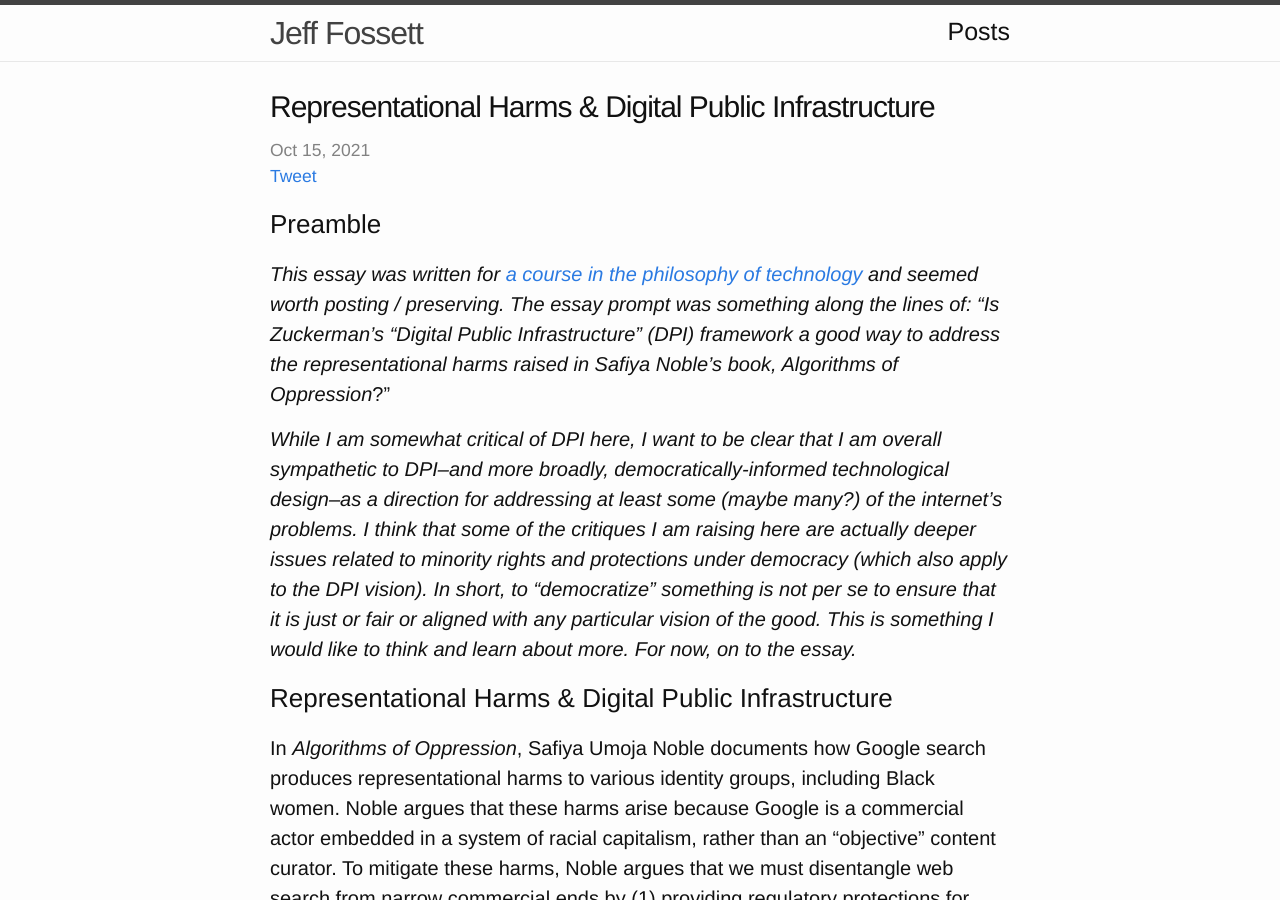
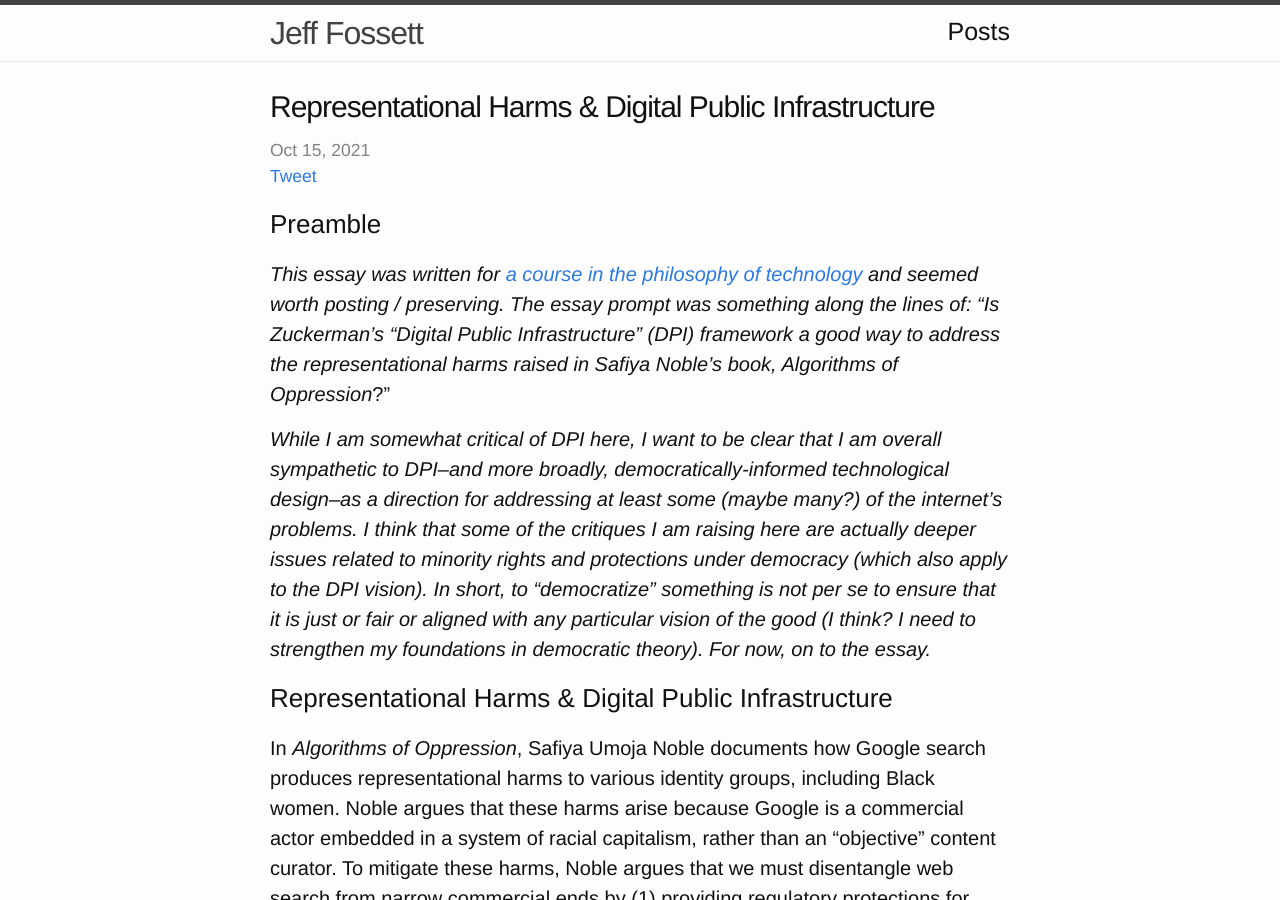
Before and after one commit to Fossj117/fossj117.github.io, a Jekyll site: the page built from _posts/2021-10-15-representational-harms-and-DPI.md, in a window 1280 px wide and 900 px high. Built offline with Jekyll 4.4.1, drawn with Linux system fonts in a browser that asks for light colours; a script that is not in the unit is left out; comment, search, counter and statistics services are not loaded.

Commit message:
democratic theory

```diff
--- a/_posts/2021-10-15-representational-harms-and-DPI.md
+++ b/_posts/2021-10-15-representational-harms-and-DPI.md
@@ -11,7 +11,7 @@
 
 *This essay was written for [a course in the philosophy of technology](https://www.hks.harvard.edu/courses/philosophy-technology-marx-and-heidegger-ai-genome-editing-and-geoengineering)  and seemed worth posting / preserving. The essay prompt was something along the lines of: "Is Zuckerman's "Digital Public Infrastructure" (DPI) framework a good way to address the representational harms raised in Safiya Noble's book, Algorithms of Oppression*?"
 
-*While I am somewhat critical of DPI here, I want to be clear that I am overall sympathetic to DPI--and more broadly, democratically-informed technological design--as a direction for addressing at least some (maybe many?) of the internet's problems. I think that some of the critiques I am raising here are actually deeper issues related to minority rights and protections under democracy (which also apply to the DPI vision). In short, to "democratize" something is not per se to ensure that it is just or fair or aligned with any particular vision of the good. This is something I would like to think and learn about more. For now, on to the essay.*
+*While I am somewhat critical of DPI here, I want to be clear that I am overall sympathetic to DPI--and more broadly, democratically-informed technological design--as a direction for addressing at least some (maybe many?) of the internet's problems. I think that some of the critiques I am raising here are actually deeper issues related to minority rights and protections under democracy (which also apply to the DPI vision). In short, to "democratize" something is not per se to ensure that it is just or fair or aligned with any particular vision of the good (I think? I need to strengthen my foundations in democratic theory). For now, on to the essay.*
 
 ## Representational Harms & Digital Public Infrastructure
 
```
